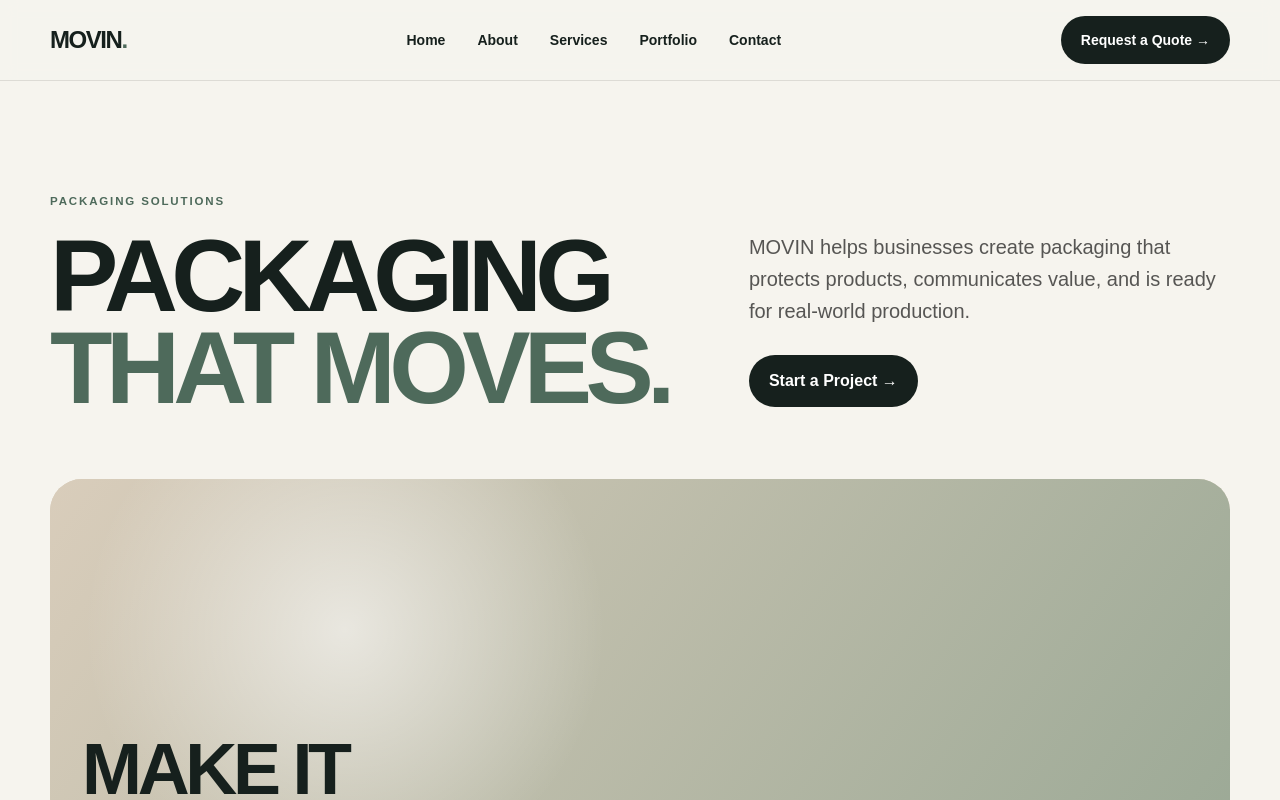
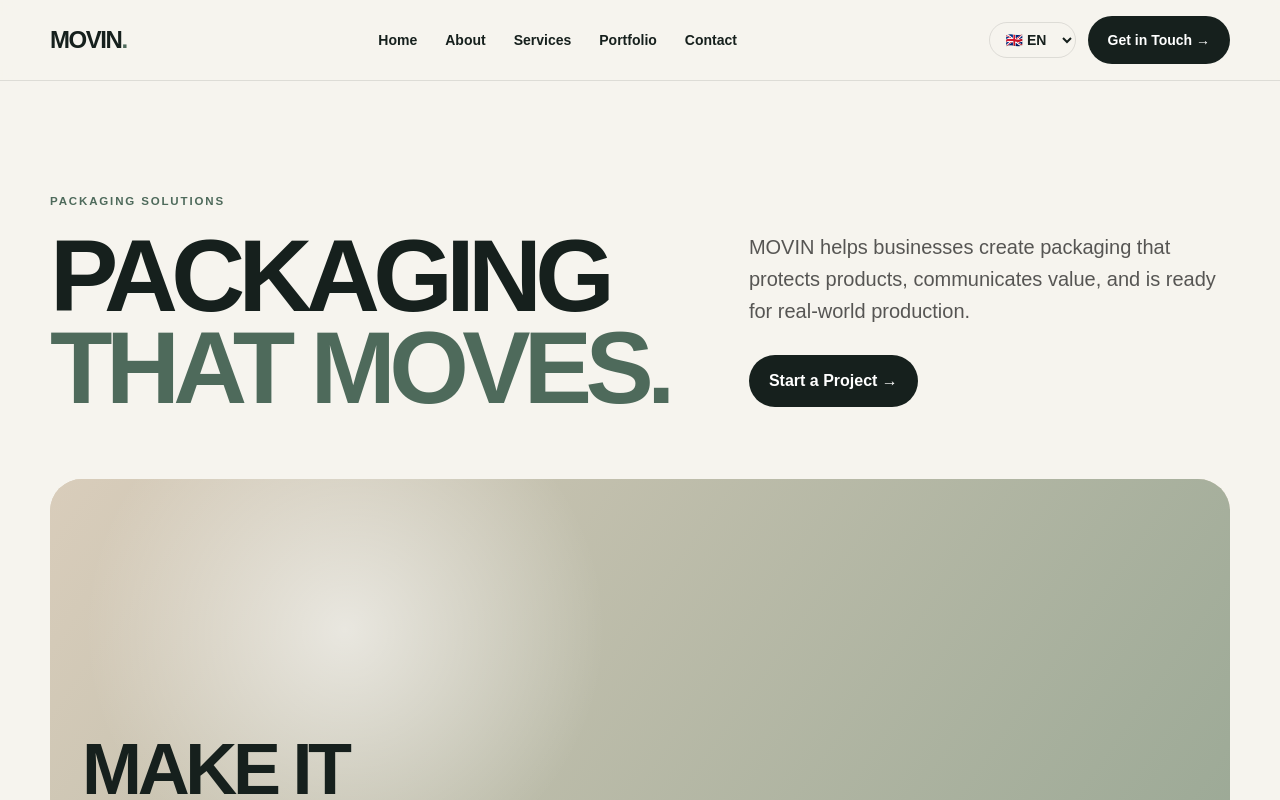
Before and after one commit to HeppyH/movin-company-profile, a Next.js app: page / in a window 1280 px wide. Shown: the top 800 px of the page. Built offline with nearby package versions, Linux system fonts and the light colour scheme.

Commit message:
Update Navbar.tsx
Add bilingual navigation

```diff
--- a/components/Navbar.tsx
+++ b/components/Navbar.tsx
@@ -1,12 +1,77 @@
+"use client";
+
 import Link from "next/link";
+import { useLanguage } from "./LanguageProvider";
+
+const translations = {
+  en: {
+    home: "Home",
+    about: "About",
+    services: "Services",
+    portfolio: "Portfolio",
+    contact: "Contact",
+    quote: "Get in Touch",
+  },
+  id: {
+    home: "Beranda",
+    about: "Tentang Kami",
+    services: "Layanan",
+    portfolio: "Portofolio",
+    contact: "Kontak",
+    quote: "Hubungi Kami",
+  },
+};
+
 export default function Navbar() {
-  return <header className="sticky top-0 z-50 bg-[#F6F4EE]/90 backdrop-blur border-b border-black/10">
-    <div className="container h-20 flex items-center justify-between">
-      <Link href="/" className="font-black text-2xl tracking-[-.06em]">MOVIN<span className="text-[#4E6A5B]">.</span></Link>
-      <nav className="hidden md:flex items-center gap-8 text-sm font-semibold">
-        <Link href="/">Home</Link><Link href="/about">About</Link><Link href="/services">Services</Link><Link href="/portfolio">Portfolio</Link><Link href="/contact">Contact</Link>
-      </nav>
-      <Link href="/contact" className="btn btn-dark text-sm">Request a Quote →</Link>
-    </div>
-  </header>;
+  const { language, setLanguage } = useLanguage();
+  const t = translations[language];
+
+  return (
+    <header className="sticky top-0 z-50 bg-[#F6F4EE]/95 backdrop-blur border-b border-black/10">
+      <div className="container h-20 flex items-center justify-between gap-6">
+
+        {/* Logo */}
+        <Link
+          href="/"
+          className="font-black text-2xl tracking-[-.06em] shrink-0"
+        >
+          MOVIN<span className="text-[#4E6A5B]">.</span>
+        </Link>
+
+        {/* Navigation */}
+        <nav className="hidden md:flex items-center gap-7 text-sm font-semibold">
+          <Link href="/">{t.home}</Link>
+          <Link href="/about">{t.about}</Link>
+          <Link href="/services">{t.services}</Link>
+          <Link href="/portfolio">{t.portfolio}</Link>
+          <Link href="/contact">{t.contact}</Link>
+        </nav>
+
+        {/* Right side */}
+        <div className="flex items-center gap-3">
+
+          {/* Language selector */}
+          <select
+            value={language}
+            onChange={(e) =>
+              setLanguage(e.target.value as "en" | "id")
+            }
+            className="bg-transparent border border-black/10 rounded-full px-3 py-2 text-sm font-semibold outline-none cursor-pointer"
+            aria-label="Select language"
+          >
+            <option value="en">🇬🇧 EN</option>
+            <option value="id">🇮🇩 ID</option>
+          </select>
+
+          {/* Contact button */}
+          <Link
+            href="/contact"
+            className="btn btn-dark text-sm hidden sm:inline-flex"
+          >
+            {t.quote} →
+          </Link>
+        </div>
+      </div>
+    </header>
+  );
 }
```
